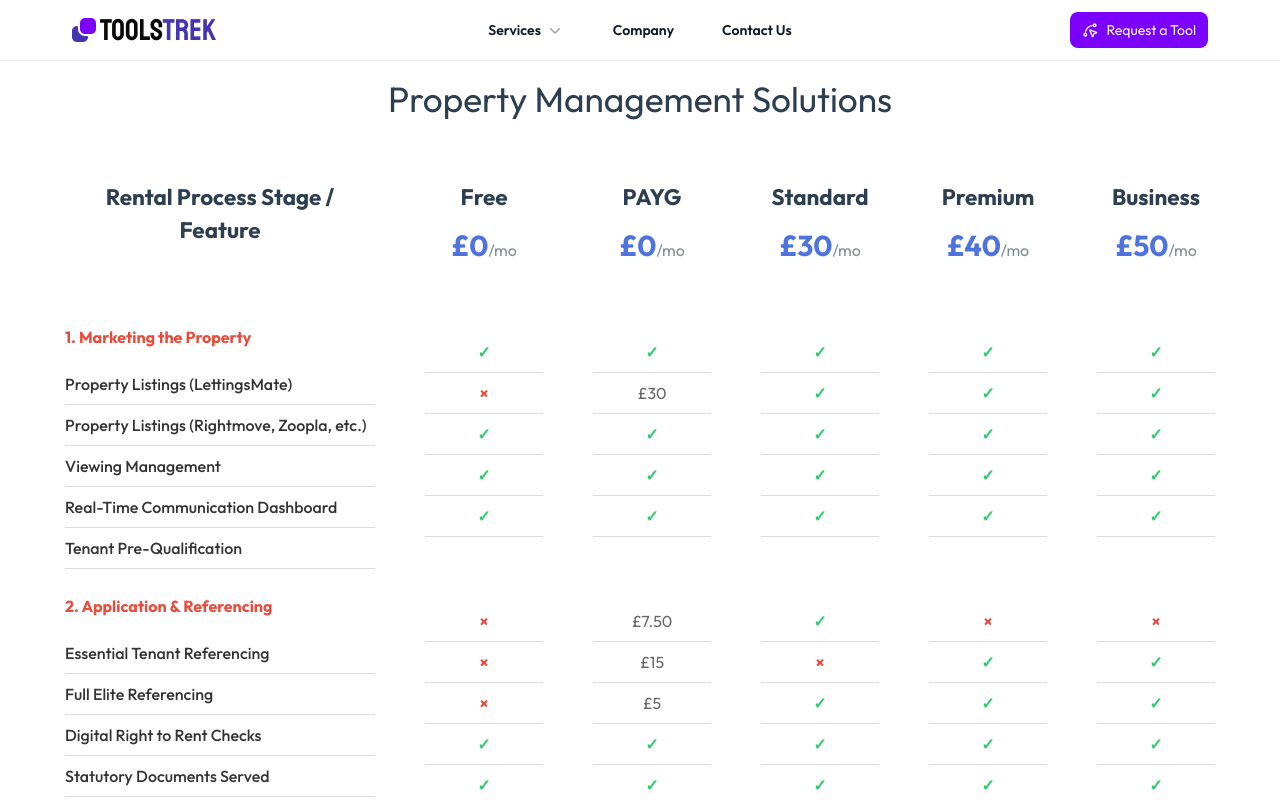
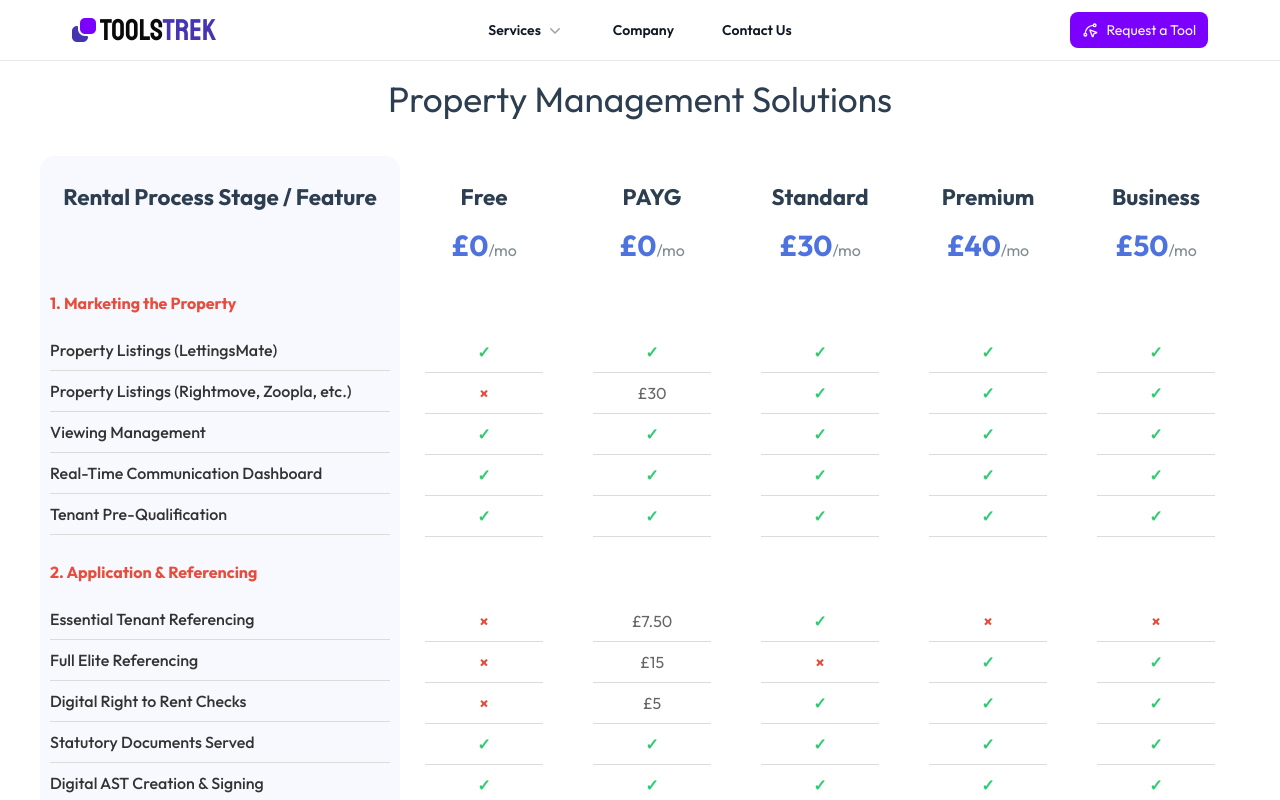
Before and after one commit to tasnimultas67/toolstrek, a Next.js app: page /pricing in a window 1280 px wide. Shown: the top 800 px of the page. Built offline with nearby package versions, Linux system fonts and the light colour scheme.

Commit message:
fix: Adjust margin and border radius for pricing plans to improve layout consistency

```diff
--- a/app/globals.css
+++ b/app/globals.css
@@ -335,10 +335,10 @@ h1 {
     /* overflow: visible; */
   }
 
-    .pricing-table:not(:first-child) .pricing-plan{
+    .pricing-plan:not(:first-child){
       background-color: #FAFBFF;
         border-radius: 14px;
-        margin: 2px;
+        margin: 0 2px;
         transition: all 0.5s;
         border: 1px solid #d5dfff;
     }
@@ -357,6 +357,7 @@ h1 {
     position: sticky;
     left: 0;
     z-index: 10;
+    border-radius: 14px;
   }
 
   /* Pricing columns - 14% width each (5 columns = 70% total) */
```
